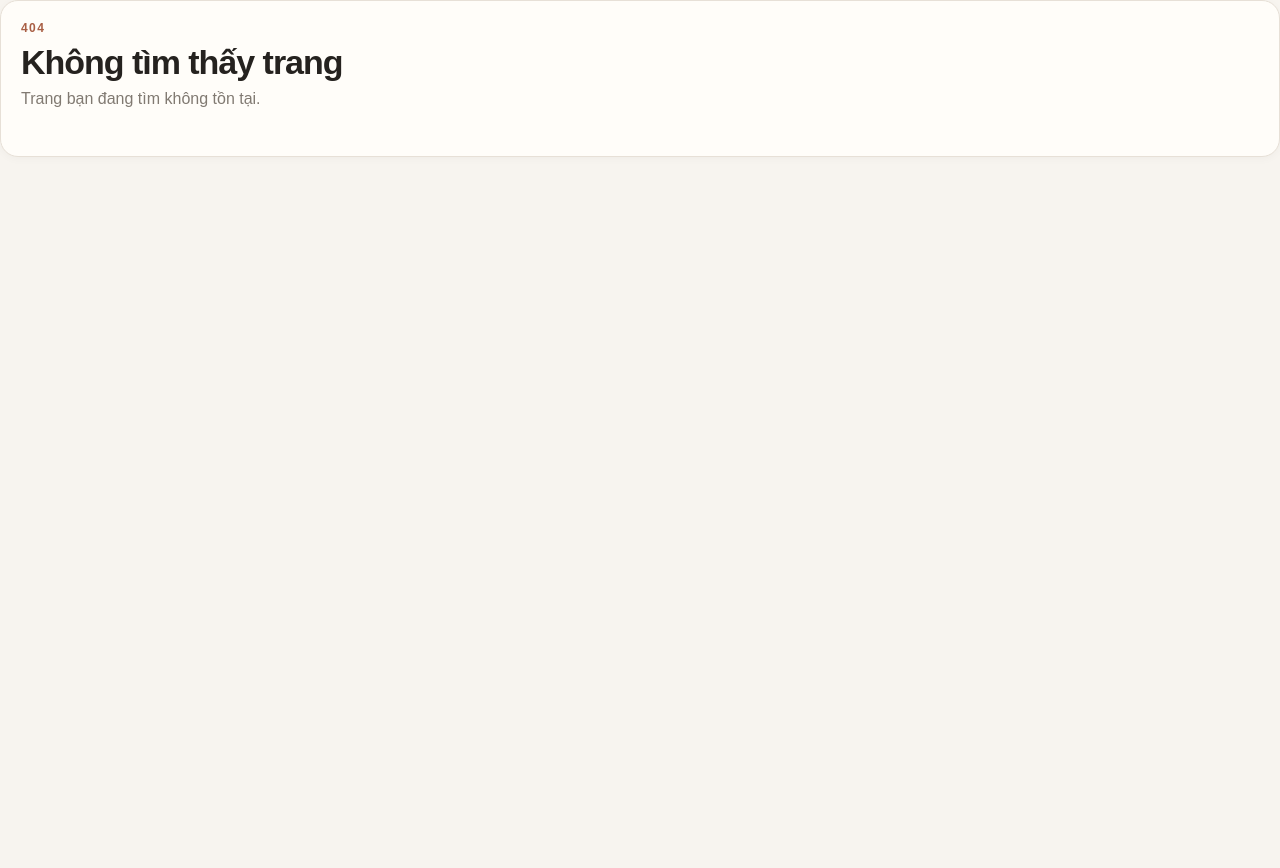
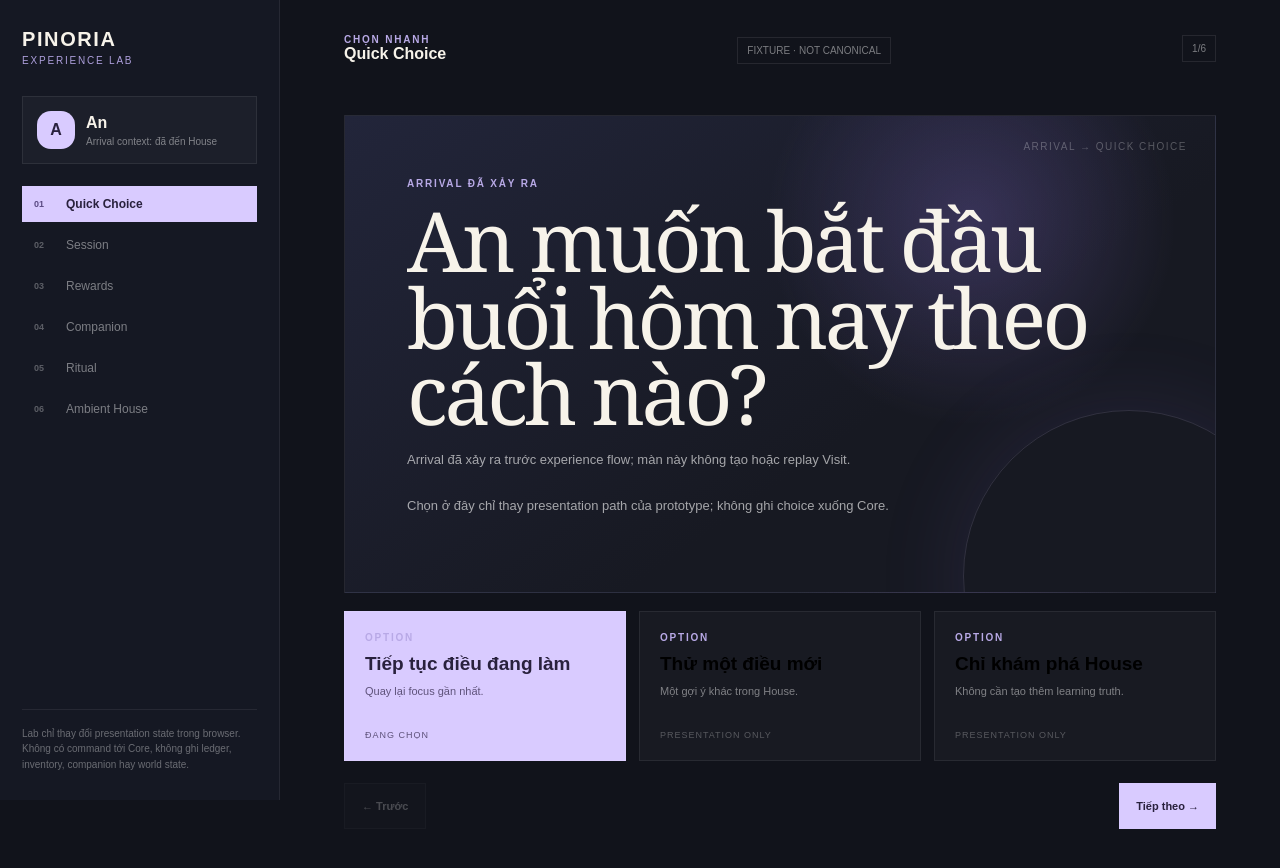
Before and after one commit to vmtct/pino-team-os, a Next.js app: page /pinoria-lab in a window 1280 px wide. Before the commit this address had no page. Shown: the top 868 px of the page. Before the commit the page ends 800 px from the top, so only its background shows below. Built offline with nearby package versions, Linux system fonts and the light colour scheme.

Commit message:
feat(pinoria): expose branch-only experience lab

```diff
--- /dev/null
+++ b/app/pinoria-lab/page.tsx
@@ -0,0 +1,6 @@
+import{fixturePinoriaExperienceSource}from"../../lib/pinoria-experience-contract";
+import{PinoriaLab}from"./pinoria-lab";
+
+export const metadata={title:"Pinoria Experience Lab · PINO",description:"Presentation-only shell for future Pinoria stages."};
+
+export default async function Page(){const result=await fixturePinoriaExperienceSource.load();return <PinoriaLab result={result}/>;}
```
